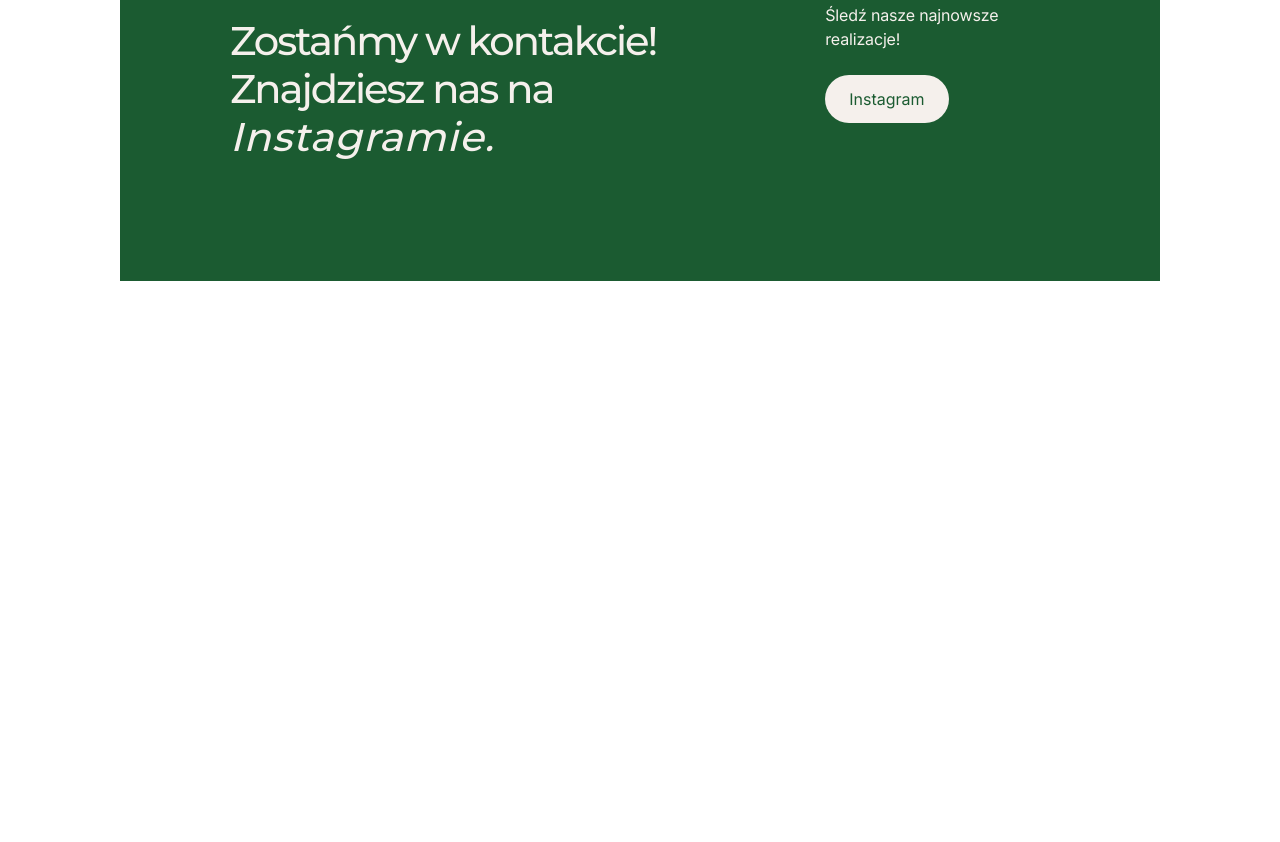
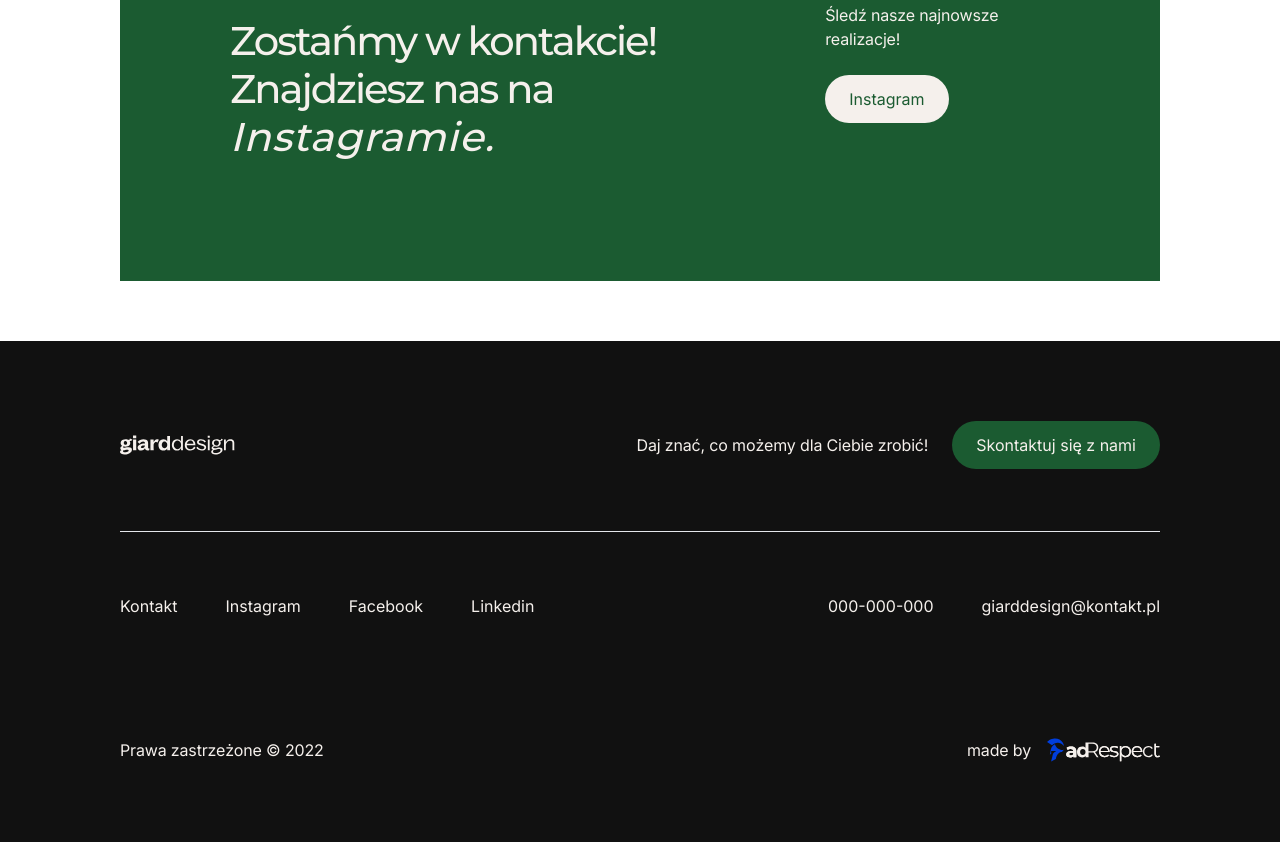
Before and after one commit to DomZem/adrespect-zadanie-rekrutacyjne, a website: page dist/index.html in a window 1280 px wide. Shown: the part 2298-3140 px from the top of the page. Before the commit the page ends 2639 px from the top, so only its background shows below. Drawn offline with Linux system fonts and the light colour scheme.

Commit message:
Create and style footer

```diff
--- a/dist/index.html
+++ b/dist/index.html
@@ -183,7 +183,7 @@
     </section>
   </section>
 
-
+  <!-- Main -->
   <main>
     <!-- Offer -->
     <section class="bg-primaryGrey">
@@ -281,6 +281,63 @@
     </section>
   </main>
 
+  <!-- Footer -->
+  <footer class="bg-primaryBlack px-3 py-11 lg:py-20 text-primaryGrey">
+    <div class="max-w-[1040px] mx-auto">
+      <section class="flex flex-col md:flex-row justify-between items-start gap-3 md:items-center">
+        <img src="./assets/giarddesign-logo-white.svg" alt="giarddesign logo">
+
+        <div class="flex flex-col md:flex-row items-start md:items-center gap-3 md:gap-6">
+          <p>Daj znać, co możemy dla Ciebie zrobić!</p>
+
+          <button class="button primaryGreenButton">Skontaktuj się z nami</button>
+        </div>
+      </section>
+
+      <hr class="my-[62px]">
+
+      <section class="flex flex-col gap-y-5 md:flex-row md:items-center justify-between mb-14 lg:mb-[120px]">
+        <ul class="flex gap-3 lg:gap-12">
+          <li>
+            <a href="#">Kontakt</a>
+          </li>
+
+          <li>
+            <a href="#">Instagram</a>
+          </li>
+
+          <li>
+            <a href="#">Facebook</a>
+          </li>
+
+          <li>
+            <a href="#">Linkedin</a>
+          </li>
+        </ul>
+
+        <ul class="flex items-center gap-12">
+          <li>
+            <a href="tel:000-000-000">000-000-000</a>
+          </li>
+
+          <li>
+            <a href="mailto:giarddesign@kontakt.pl">giarddesign@kontakt.pl</a>
+          </li>
+        </ul>
+      </section>
+
+      <section class="flex items-center justify-between">
+        <p>Prawa zastrzeżone &copy; 2022</p>
+
+        <div class="inline-flex items-center gap-x-4">
+          <p>made by</p>
+
+          <img src="./assets/adrespect-logo.svg" alt="adrespect logo">
+        </div>
+      </section>
+    </div>
+  </footer>
+
   <!-- Scripts -->
   <script src="./js/app.js"></script>
   <script src="./js/dropDownMenu.js"></script>
```
Also changed, not shown: dist/assets/adrespect-logo.svg (added), dist/assets/giarddesign-logo-white.svg (added), dist/style.css.
